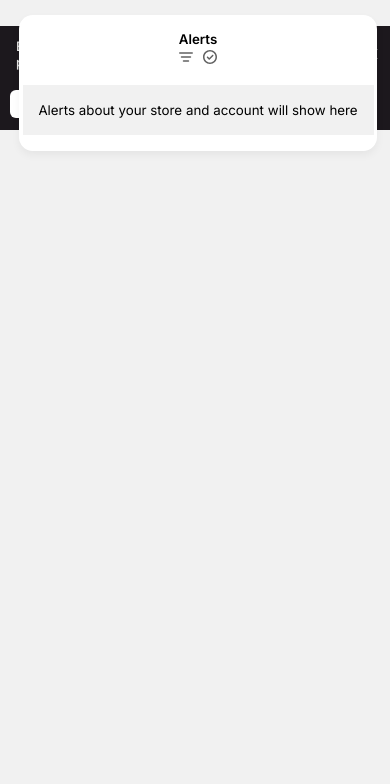
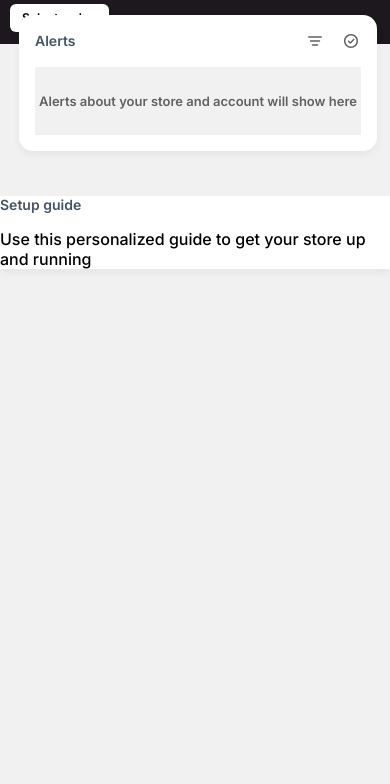
Before and after one commit to pirateIV/Crushing-Tech-Hackathon-HCJ, a plain HTML site: page index.html in a window 390 px wide. Shown: the part 60-844 px from the top of the page. Drawn offline with Linux system fonts and the light colour scheme.

Commit message:
working on main section

```diff
--- a/app.css
+++ b/app.css
@@ -35,6 +35,9 @@ hr {
 }
 h4 {
   margin: 0;
+  font-size: 14px;
+  font-weight: var(--fw-600);
+  color: var(--font-dark-color);
 }
 small {
   color: var(--font-mid-color);
@@ -214,6 +217,17 @@ small {
   justify-content: space-between;
   flex-direction: column;
 }
+.setup .alert-dropdown header {
+  justify-content: space-between;
+  width: 100%;
+}
+.setup .alert-dropdown p {
+  font-weight: 600;
+  color: var(--font-mid-color) !important;
+}
+.setup .alert-dropdown .icons {
+  gap: 16px;
+}
 .setup .alert-dropdown .content {
   height: 50px;
   justify-content: center;
@@ -277,6 +291,7 @@ small {
 
 .container {
   margin: 30px auto 0;
+  position: relative;
   max-width: var(--container-width);
 }
 .container .plan {
@@ -284,6 +299,7 @@ small {
   width: 100%;
   height: 56px;
   position: fixed;
+  top: 0;
   border-radius: 8px;
   padding: 12px 8px 12px 16px;
   background-color: var(--shade-300);
@@ -291,7 +307,8 @@ small {
 .container .plan-content {
   justify-content: space-between;
 }
-.container .plan p {
+.container .plan p,
+ .alert-dropdown p {
   font-size: 13px;
   margin: 0;
   color: var(--font-light-color);
@@ -316,6 +333,11 @@ small {
     box-shadow: inset 1px 3px 0 rgba(228, 228, 228, 1),
       0 1px 2px 0 rgba(228, 228, 228, 0.8);
   }
+}
+
+.container .setup-guide {
+  width: 100%;
+  margin-top: 200px;
 }
 
 @media screen and (max-width: 390px) {
@@ -351,6 +373,11 @@ small {
     width: 358px;
     height: 136px;
   }
+  .setup .alert-dropdown .content {
+    width: 326px;
+    height: 68px;
+  }
+
   .setup button {
     background-color: transparent;
     padding: 0;
--- a/app.js
+++ b/app.js
@@ -1,18 +1,21 @@
 // Your javascript goes here
 const userSelect = document.querySelector('#user-select');
 const dropdown = document.querySelector('#dropdown');
-const showAlert = document.querySelector('#alertsBtn')
+const showAlert = document.querySelector('#showAlertBtn');
+const alertDropdown = document.querySelector('#alertDropdown')
 
+let delayDuration = 100;
 const showDropdown = () => {
-  let delayDuration = 100;
   setTimeout(() => {
     dropdown.hidden ? (dropdown.hidden = false) : (dropdown.hidden = true);
-    showAlert.hidden ? (showAlert.hidden = false) : (showAlert.hidden = true)
+
   }, delayDuration);
 };
+const showAlertDropdown = () => {
+  setTimeout(() => {
+    alertDropdown.hidden ? (alertDropdown.hidden = false) : (alertDropdown.hidden = true);
+  }, delayDuration )
+
+}
 userSelect.addEventListener('click', showDropdown);
-userSelect.addEventListener('keydown', (e) => {
-  if(e.target.key === 'Enter') {
-    showDropdown()
-  }
-})
+showAlert.addEventListener('click', showAlertDropdown);
--- a/index.html
+++ b/index.html
@@ -40,10 +40,10 @@
               </svg>
             </span>
 
-            <div class="alert-dropdown d-flex card">
-              <header>
+            <div class="alert-dropdown d-flex card" id="alertDropdown" hidden>
+              <header class="d-flex">
                 <h4>Alerts</h4>
-                <section class="icons d-">
+                <section class="icons d-flex">
                   <svg width="20" height="20" viewBox="0 0 20 20" fill="none" xmlns="http://www.w3.org/2000/svg">
                     <path
                       d="M3 6C3 5.58579 3.33579 5.25 3.75 5.25H16.25C16.6642 5.25 17 5.58579 17 6C17 6.41421 16.6642 6.75 16.25 6.75H3.75C3.33579 6.75 3 6.41421 3 6Z"
@@ -129,6 +129,13 @@
             </div>
           </div>
         </div>
+
+        <div class="setup-guide card">
+          <header>
+            <h4>Setup guide</h4>
+            <p>Use this personalized guide to get your store up and running</p>
+          </header>
+        </div>
       </section>
     </div>
   </main>
```
